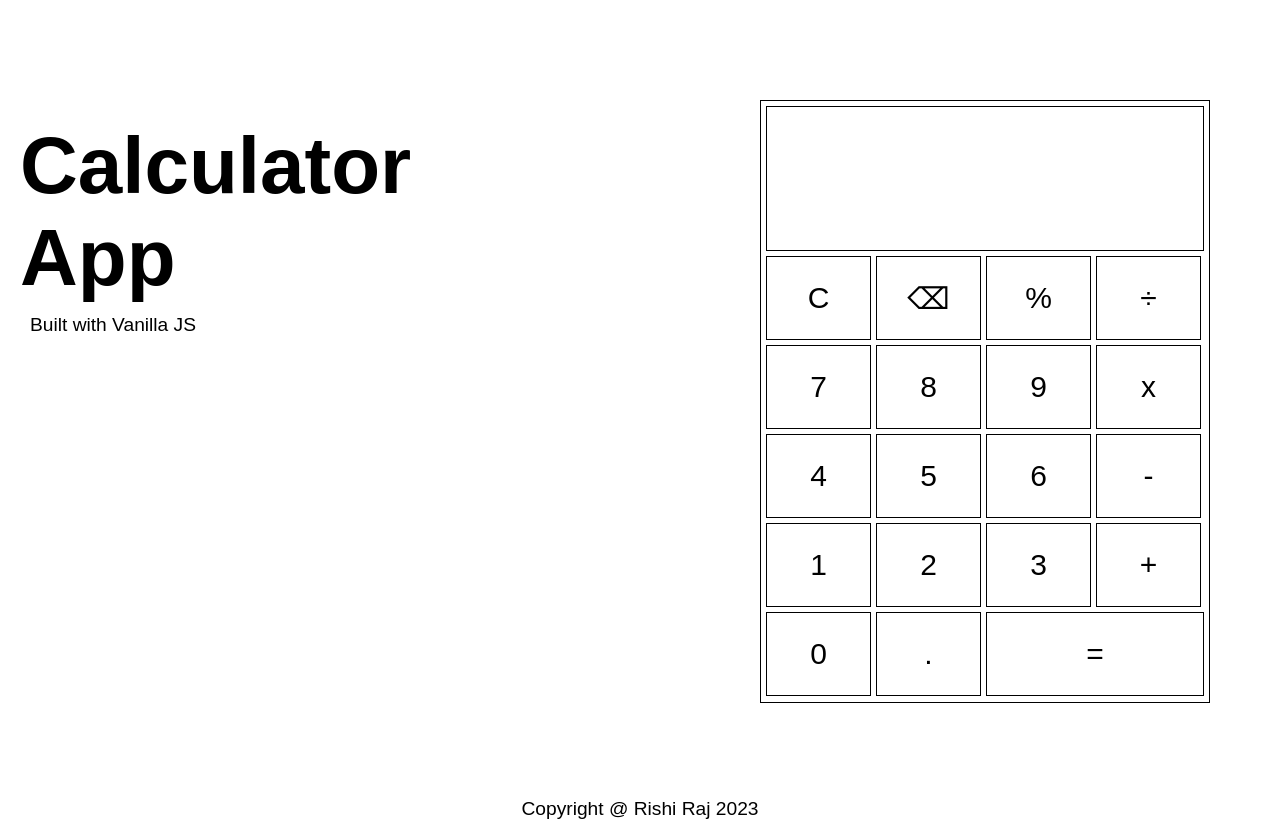
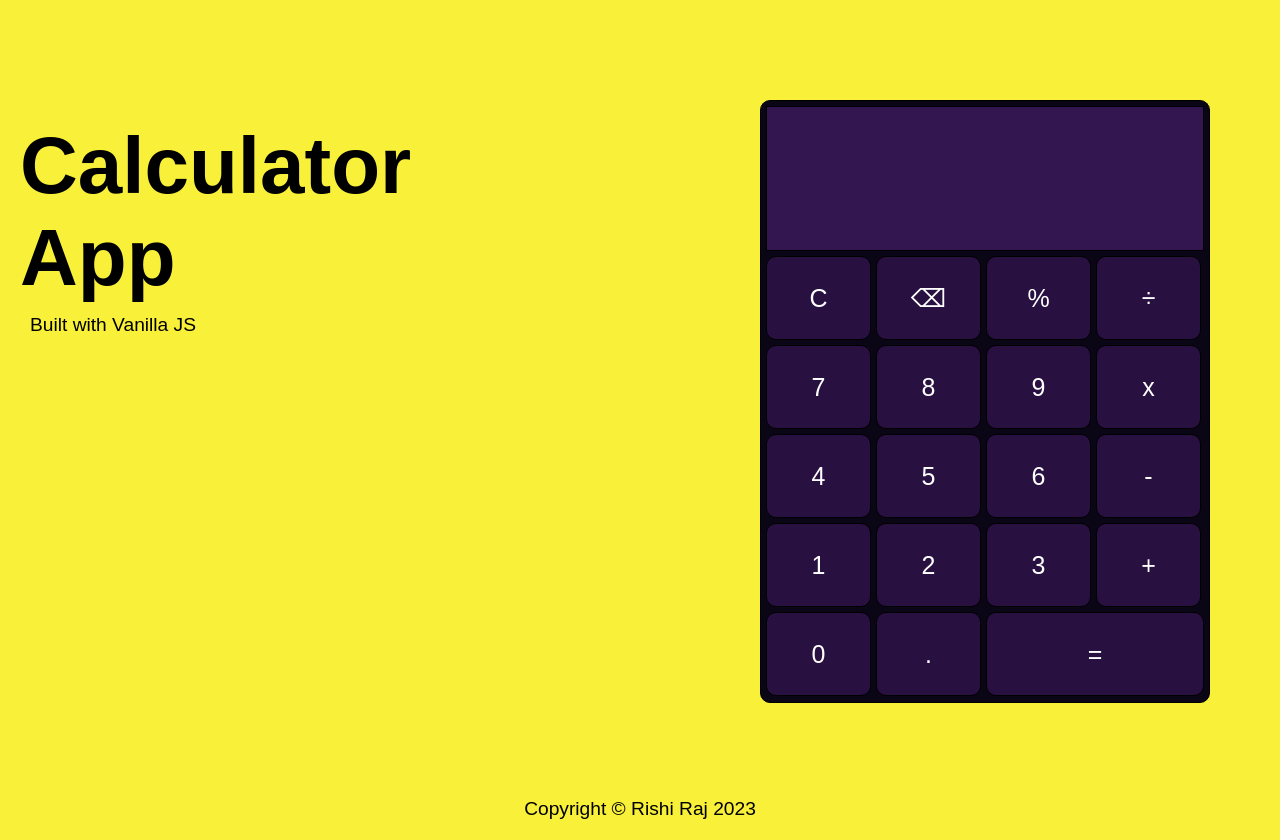
Before and after one commit to Inquisitive-Rishi/Calculator_App, a plain HTML site: page index.html in a window 1280 px wide. Drawn offline with Linux system fonts and the light colour scheme.

Commit message:
add color and hover effect

```diff
--- a/index.html
+++ b/index.html
@@ -19,28 +19,28 @@
         <div class="buttons">
             <div class="btn clr">C</div>
             <div class="btn bksps">⌫</div>
-            <div class="btn prct">%</div>
-            <div class="btn div">÷</div>
+            <div class="btn optr prct">%</div>
+            <div class="btn optr div">÷</div>
             <div class="btn seven">7</div>
             <div class="btn eight">8</div>
             <div class="btn nine">9</div>
-            <div class="btn mult">x</div>
+            <div class="btn optr mult">x</div>
             <div class="btn four">4</div>
             <div class="btn five">5</div>
             <div class="btn six">6</div>
-            <div class="btn subs">-</div>
+            <div class="btn optr subs">-</div>
             <div class="btn one">1</div>
             <div class="btn two">2</div>
             <div class="btn three">3</div>
-            <div class="btn add">+</div>
+            <div class="btn optr add">+</div>
             <div class="btn zero">0</div>
             <div class="btn dot">.</div>
             <div class="btn eql">=</div>
         </div>
     </div>
 </section>
-<section class="bottom">
-    <div class="foooter">Copyright @ Rishi Raj 2023</div>
+<section class="footer">
+    <div class="ftr-txt">Copyright © Rishi Raj 2023</div>
 </section>
 </body>
 </html>
--- a/styles.css
+++ b/styles.css
@@ -20,6 +20,7 @@
 body {
     font-size: 1.2em;
     display: flex;
+    background-color: #f9f03a;
     flex-direction: column;
     padding: 20px;
     min-height: 100vh;
@@ -34,6 +35,8 @@ body {
 }
 
 .box {
+    background-color: #0a0616;
+    border-radius: 10px;
     box-sizing: border-box;
     display: flex;
     flex-direction: column;
@@ -47,6 +50,7 @@ body {
 }
 
 .screen {
+    background-color: #331650;
     box-sizing: border-box;
     height: 145px;
     border: 1px solid black;
@@ -61,17 +65,38 @@ body {
 }
 
 .btn {
-    font-size: 30px;
+    color: white;
+    border-radius: 10px;
+    font-size: 25px;
     display: flex;
     justify-content: center;
     align-items: center;
     width: calc(420px / 4);
     height: calc(420px / 5);
     aspect-ratio: 1;
+    background-color: #281141;
     border: 1px solid black;
     box-sizing: border-box;
+}
+
+.btn:hover {
+    font-size: 30px;
+    background-color: rgba(255,255,255,0.2);
 }
 
 .eql {
     flex: 1;
 }
+
+.eql:hover {
+    background-color: rgb(73, 255, 73,0.8);
+}
+
+.clr:hover {
+    background-color: rgb(255, 53, 53);
+}
+
+.optr:hover {
+    background-color: rgb(249, 240, 58,0.8);
+
+}
```
